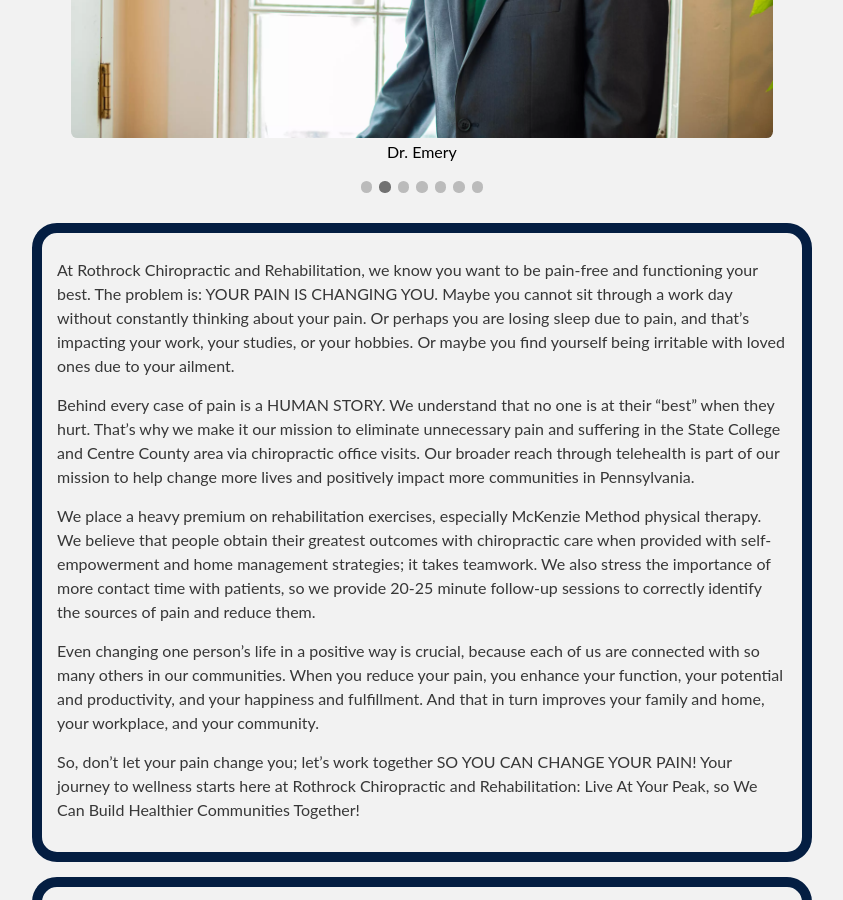
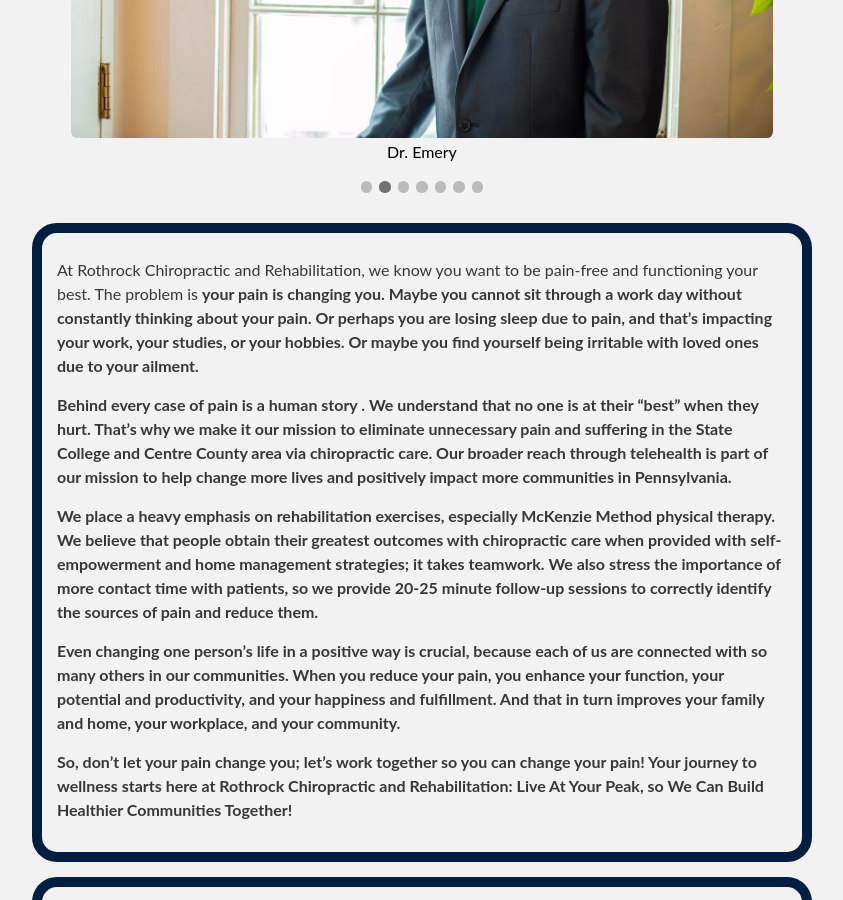
Before and after one commit to evpitcel/evpitcel.github.io, a Jekyll site: the page built from index.html, in a window 1280 px wide and 900 px high, scrolled down 719 px. Shown: the whole window, without its empty margins (218-1061 px from the left). Built offline with Jekyll 4.4.1, drawn with Linux system fonts in a browser that asks for light colours.

Commit message:
fixed caps and hours

```diff
--- a/index.html
+++ b/index.html
@@ -117,15 +117,15 @@ layout: default
 
 <div class="about-box">
   <!--<h2>About</h2>-->
-  <p>At Rothrock Chiropractic and Rehabilitation, we know you want to be pain-free and functioning your best. The problem is: YOUR PAIN IS CHANGING YOU. Maybe you cannot sit through a work day without constantly thinking about your pain. Or perhaps you are losing sleep due to pain, and that’s impacting your work, your studies, or your hobbies. Or maybe you find yourself being irritable with loved ones due to your ailment.
+  <p>At Rothrock Chiropractic and Rehabilitation, we know you want to be pain-free and functioning your best. The problem is <strong> your pain is changing you<strong>. Maybe you cannot sit through a work day without constantly thinking about your pain. Or perhaps you are losing sleep due to pain, and that’s impacting your work, your studies, or your hobbies. Or maybe you find yourself being irritable with loved ones due to your ailment.
 
-<p>Behind every case of pain is a HUMAN STORY. We understand that no one is at their “best” when they hurt. That’s why we make it our mission to eliminate unnecessary pain and suffering in the State College and Centre County area via chiropractic office visits. Our broader reach through telehealth is part of our mission to help change more lives and positively impact more communities in Pennsylvania.
+<p>Behind every case of pain is a <strong> human story <strong>. We understand that no one is at their “best” when they hurt. That’s why we make it our mission to eliminate unnecessary pain and suffering in the State College and Centre County area via chiropractic care. Our broader reach through telehealth is part of our mission to help change more lives and positively impact more communities in Pennsylvania.
 
-<p>We place a heavy premium on rehabilitation exercises, especially McKenzie Method physical therapy. We believe that people obtain their greatest outcomes with chiropractic care when provided with self-empowerment and home management strategies; it takes teamwork. We also stress the importance of more contact time with patients, so we provide 20-25 minute follow-up sessions to correctly identify the sources of pain and reduce them.
+<p>We place a heavy emphasis on rehabilitation exercises, especially McKenzie Method physical therapy. We believe that people obtain their greatest outcomes with chiropractic care when provided with self-empowerment and home management strategies; it takes teamwork. We also stress the importance of more contact time with patients, so we provide 20-25 minute follow-up sessions to correctly identify the sources of pain and reduce them.
 
 <p>Even changing one person’s life in a positive way is crucial, because each of us are connected with so many others in our communities. When you reduce your pain, you enhance your function, your potential and productivity, and your happiness and fulfillment. And that in turn improves your family and home, your workplace, and your community.
 
-<p>So, don’t let your pain change you; let’s work together SO YOU CAN CHANGE YOUR PAIN! Your journey to wellness starts here at Rothrock Chiropractic and Rehabilitation: Live At Your Peak, so We Can Build Healthier Communities Together!<p>
+<p>So, don’t let your pain change you; let’s work together so <strong>you<strong> can change your pain! Your journey to wellness starts here at Rothrock Chiropractic and Rehabilitation: Live At Your Peak, so We Can Build Healthier Communities Together!<p>
 
 </div>
 
--- a/location.html
+++ b/location.html
@@ -15,9 +15,9 @@ description: Rothrock Chiropractic is located in State College, PA. Phone:(814)
     <p><b>We are located just a couple miles from Penn State's Universiy Park campus in State College. Our office is located on the LOWER LEVEL of the <a href="https://www.theexecutiveoffices.com/" style="color:navy"> Executive Office II </a> Building. </b>
     <br><b><a href="https://goo.gl/maps/QonCbovy9W6Dd4Ns6" style="color:black">1402 S Atherton St</a> <br>Suite 002 <br> State College, PA 16801</b>
 	  <p>Our hours are:
-	  <br>Tuesday 10a-7p
-	  <br>Thursday 3p-7p
-	  <br>Friday 9a-6p
+	  <br>Tuesday 11a-7p
+	  <br>Thursday 11a-7p
+	  <br>Friday 9a-5p
 	  <br>Saturday 9a-1p
 	  </p>
 	  <p>Our entrance is on the east side of the building, facing the Ramada Hotel. Please pull into the Ramada parking lot and park on the backside of the Executive Offices II building. There is one door on that side, and it's the entrance into our waiting room.</p>
```
